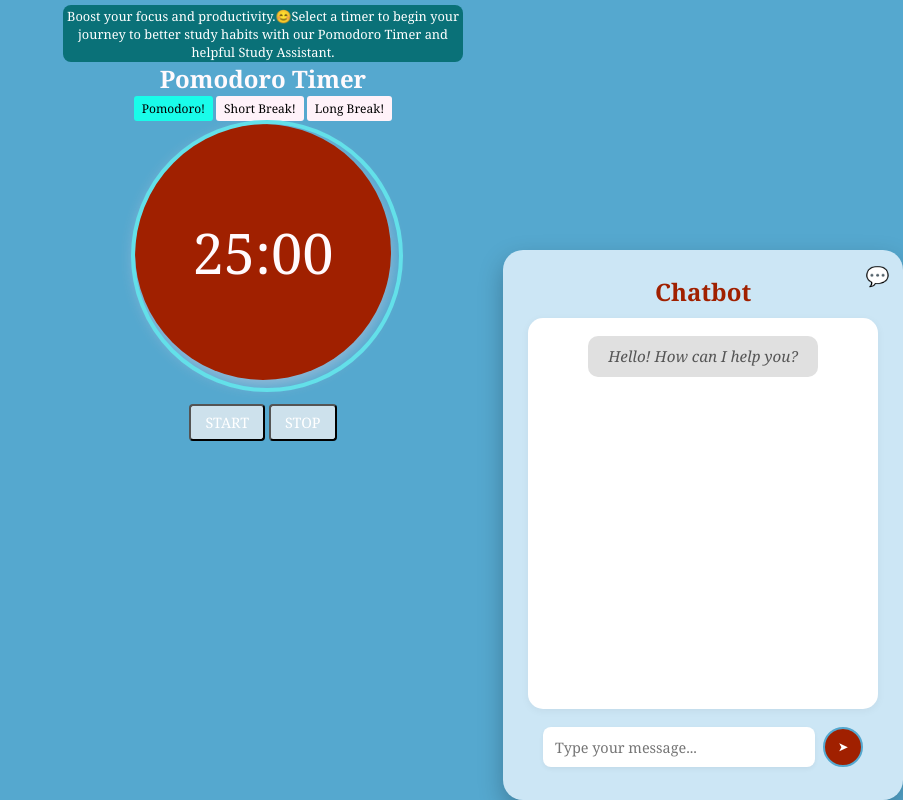
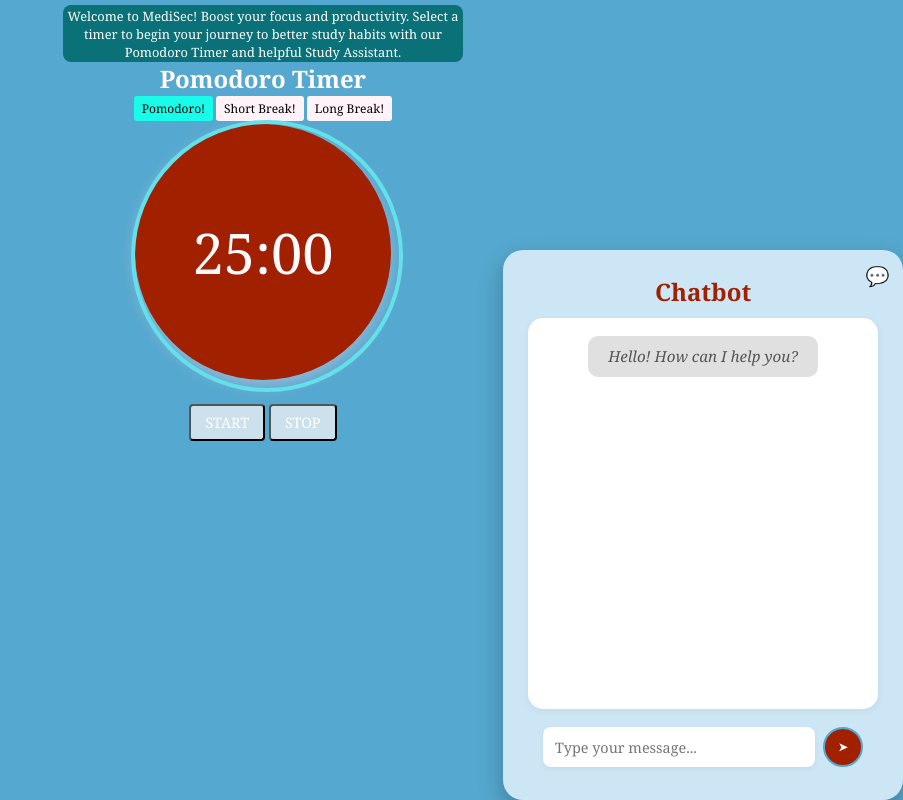
Before and after one commit to manvi541/my-pomodoro-app1, a plain HTML site: page index.html in a window 1280 px wide. Shown: the whole page, without its empty margins (377-1280 px from the left). Drawn offline with Linux system fonts and the light colour scheme.

Commit message:
Update index.html

```diff
--- a/index.html
+++ b/index.html
@@ -10,7 +10,7 @@
 <body>
     <div class="pomodoro-section-wrapper">
         <div id="timer-message">
-            Boost your focus and productivity.😊Select a timer to begin your journey to better study habits with our Pomodoro Timer and helpful Study Assistant.
+            Welcome to MediSec! Boost your focus and productivity. Select a timer to begin your journey to better study habits with our Pomodoro Timer and helpful Study Assistant.
         </div>
 
         <div class="container">
```
